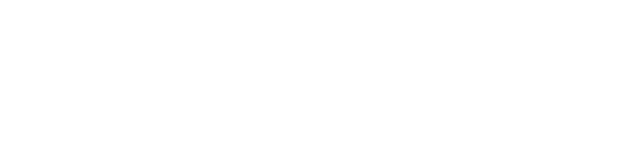
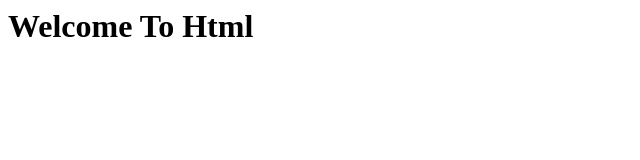
Before and after one commit to Debiprasad123/my-git-repo, a plain HTML site: page index.html in a window 1280 px wide. Shown: the whole page, without its empty margins (0-640 px from the left). Drawn offline with Linux system fonts and the light colour scheme.

Commit message:
added content to the body

```diff
--- a/index.html
+++ b/index.html
@@ -5,7 +5,7 @@
 
 
 <body>
-
+<h1> Welcome To Html </h1>
 
 </body>
 
```
